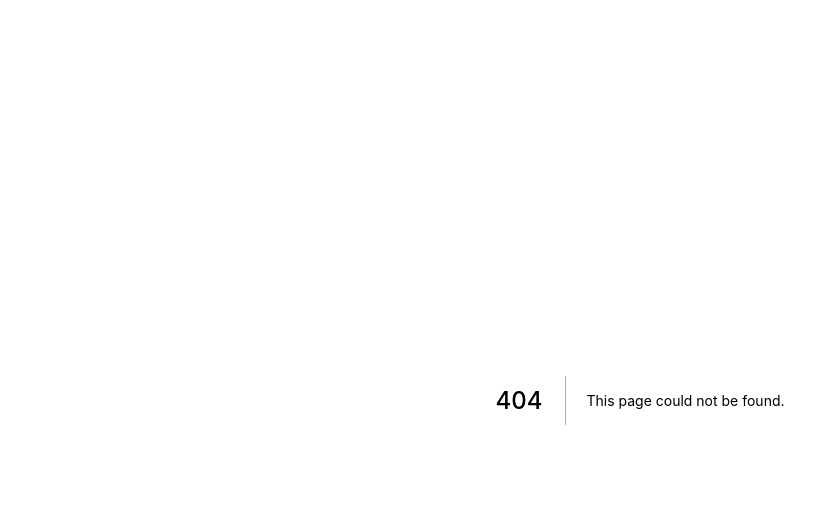
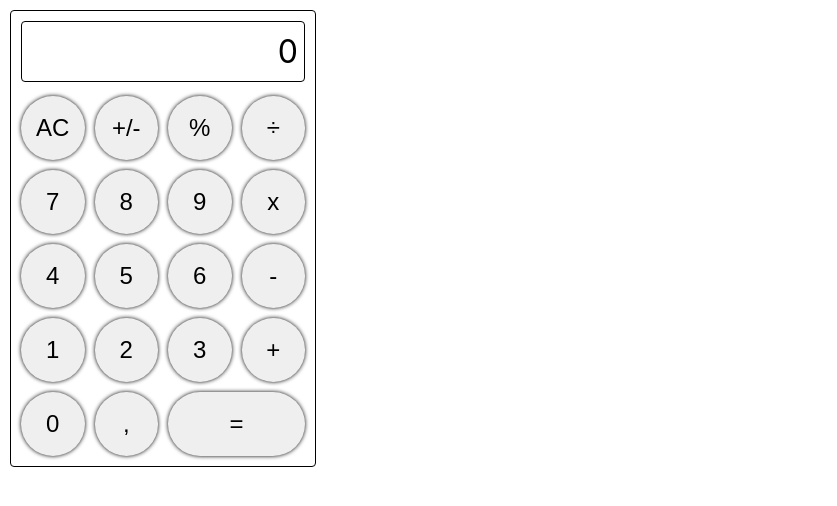
Before and after one commit to benalexb/exercises, a Next.js app: page /calculator in a window 1280 px wide. Before the commit this address had no page. Shown: the top 506 px of the page, without its empty margins (0-837 px from the left). Built offline with nearby package versions, Linux system fonts and the light colour scheme.

Commit message:
Started working on calculator exercise

```diff
--- a/pages/api/hello.js
+++ /dev/null
@@ -1,5 +0,0 @@
-// Next.js API route support: https://nextjs.org/docs/api-routes/introduction
-
-export default function handler(req, res) {
-  res.status(200).json({ name: 'John Doe' })
-}
--- a/pages/index.js
+++ b/pages/index.js
@@ -10,6 +10,9 @@
       <li>
         <Link href="/numpad">NumPad</Link>
       </li>
+      <li>
+        <Link href="/calculator">Calculator</Link>
+      </li>
     </ul>
   </div>
 );
--- /dev/null
+++ b/src/components/calculator/InputDisplay.jsx
@@ -0,0 +1,20 @@
+import clsx from 'clsx';
+import PropTypes from 'prop-types';
+import styles from '../../styles/calculator/InputDisplay.module.css';
+
+const InputDisplay = ({ value, className }) => {
+  const classes = clsx(styles['input-display'], { [className]: className });
+
+  return <div className={classes}>{value}</div>;
+};
+
+InputDisplay.defaultProps = {
+  className: null,
+};
+
+InputDisplay.propTypes = {
+  value: PropTypes.string.isRequired,
+  className: PropTypes.string,
+};
+
+export default InputDisplay;
--- /dev/null
+++ b/src/components/calculator/NumKey.jsx
@@ -0,0 +1,35 @@
+import clsx from 'clsx';
+import PropTypes from 'prop-types';
+import styles from '../../styles/calculator/NumKey.module.css';
+
+const NumKey = ({ children, onClick, variant }, key) => {
+  const handleClick = () => {
+    onClick && onClick();
+  };
+
+  const classes = clsx(styles['num-key'], { [styles[variant]]: variant });
+
+  return (
+    <button
+      key={key}
+      type="button"
+      onClick={handleClick}
+      className={classes}
+    >
+      {children}
+    </button>
+  );
+};
+
+NumKey.defaultProps = {
+  onClick: null,
+  variant: 'default',
+};
+
+NumKey.propTypes = {
+  onClick: PropTypes.func,
+  children: PropTypes.node.isRequired,
+  variant: PropTypes.oneOf(['default', 'result']),
+};
+
+export default NumKey;
--- /dev/null
+++ b/src/components/calculator/SimpleCalc.jsx
@@ -0,0 +1,130 @@
+import { useEffect, useState } from 'react';
+import NumKey from './NumKey';
+import InputDisplay from './InputDisplay';
+import styles from '../../styles/calculator/SimpleCalc.module.css';
+
+const ROW_1 = [
+  { type: 'action', command: 'clear', face: 'AC' },
+  { type: 'action', command: 'invert', face: '+/-' },
+  { type: 'action', command: 'percent', face: '%' },
+  { type: 'operation', value: '/', face: '÷' },
+];
+
+const ROW_2 = [
+  { type: 'number', value: '7', face: '7' },
+  { type: 'number', value: '8', face: '8' },
+  { type: 'number', value: '9', face: '9' },
+  { type: 'operation', value: '*', face: 'x' },
+];
+
+const ROW_3 = [
+  { type: 'number', value: '4', face: '4' },
+  { type: 'number', value: '5', face: '5' },
+  { type: 'number', value: '6', face: '6' },
+  { type: 'operation', value: '-', face: '-' },
+];
+
+const ROW_4 = [
+  { type: 'number', value: '1', face: '1' },
+  { type: 'number', value: '2', face: '2' },
+  { type: 'number', value: '3', face: '3' },
+  { type: 'operation', value: '+', face: '+' },
+];
+
+const ROW_5 = [
+  { type: 'number', value: '0', face: '0' },
+  { type: 'delimiter', value: '.', face: ',' },
+  { type: 'action', command: 'result', face: '=' },
+];
+
+const ROWS = [
+  ...ROW_1,
+  ...ROW_2,
+  ...ROW_3,
+  ...ROW_4,
+  ...ROW_5,
+];
+
+const isOperator = (char) => ['+', '-', '/'].includes(char);
+
+const handleAction = (key, displayValue, setDisplayValue, fullInput, setFullInput) => {
+  if (key.command === 'clear') {
+    setDisplayValue('0');
+    setFullInput('');
+  }
+
+  if (key.command === 'result') {
+    // eslint-disable-next-line no-eval
+    setDisplayValue(`${eval(fullInput)}`);
+    setFullInput('');
+  }
+};
+
+const handleOperation = (key, displayValue, setDisplayValue, fullInput, setFullInput) => {
+  // Check if the last entry in the full input is an operator. Operators cannot be consecutive.
+  if (key.value !== '=' && !isOperator(fullInput[fullInput.length - 1])) {
+    setFullInput(fullInput + key.value);
+  }
+};
+
+const handleNumber = (key, displayValue, setDisplayValue, fullInput, setFullInput) => {
+  const { value } = key;
+
+  if (displayValue[0] === '0' && value !== 0) {
+    setDisplayValue(value);
+    setFullInput(value);
+  }
+
+  if (displayValue[0] !== '0') {
+    setDisplayValue(displayValue + value);
+    setFullInput(fullInput + value);
+  }
+};
+
+const handleDelimiter = (key) => {
+  console.log('Called handleDelimiter() with key', key); // bbarreto_debug
+};
+
+const Controller = {
+  action: handleAction,
+  operation: handleOperation,
+  number: handleNumber,
+  delimiter: handleDelimiter,
+};
+
+const SimpleCalc = () => {
+  const [displayValue, setDisplayValue] = useState('0');
+  const [fullInput, setFullInput] = useState('');
+
+  const handleNumKeyPress = (key) => {
+    Controller[key.type](key, displayValue, setDisplayValue, fullInput, setFullInput);
+  };
+
+  // bbarreto_debug
+  useEffect(() => {
+    console.log('fullInput', fullInput);
+  }, [fullInput]);
+
+  return (
+    <div className={styles['calc-container']}>
+      <InputDisplay className={styles.display} value={displayValue} />
+      <div className={styles['num-pad']}>
+        {ROWS.map((key) => {
+          const { type, command, value, face } = key;
+          const variant = type === 'action' && command === 'result' ? 'result' : 'default';
+          return (
+            <NumKey
+              key={value || face}
+              variant={variant}
+              onClick={() => handleNumKeyPress(key)}
+            >
+              {face}
+            </NumKey>
+          );
+        })}
+      </div>
+    </div>
+  );
+};
+
+export default SimpleCalc;
--- /dev/null
+++ b/src/styles/calculator/InputDisplay.module.css
@@ -0,0 +1,8 @@
+.input-display {
+  border: 1px solid black;
+  border-radius: 4px;
+  width: 100%;
+  font-size: 32px;
+  text-align: right;
+  padding: 10px 6px;
+}
--- /dev/null
+++ b/src/styles/calculator/NumKey.module.css
@@ -0,0 +1,18 @@
+.num-key {
+  height: 64px;
+  border-radius: 32px;
+  font-size: 24px;
+  border: none;
+  box-shadow: 0px 0px 4px 0px;
+}
+
+.default {}
+.result {
+  grid-column: 3 / span 2;
+}
+
+.num-key:active {
+  /* outline: 1px darkgray solid; */
+  box-shadow: 0px 0px 2px 0px;
+  background-color: lightgray;
+}
--- /dev/null
+++ b/src/styles/calculator/SimpleCalc.module.css
@@ -0,0 +1,19 @@
+.calc-container {
+  display: flex;
+  flex-direction: column;
+  max-width: 306px;
+  padding: 10px;
+  margin: 10px;
+  border: 1px solid black;
+  border-radius: 4px;
+}
+
+.display {
+  margin-bottom: 14px;
+}
+
+.num-pad {
+  display: grid;
+  grid-template-columns: repeat(4, 1fr);
+  gap: 10px;
+}
```
Also changed, not shown: pages/calculator.js (added, +11 -0 lines), .eslintrc.json.
